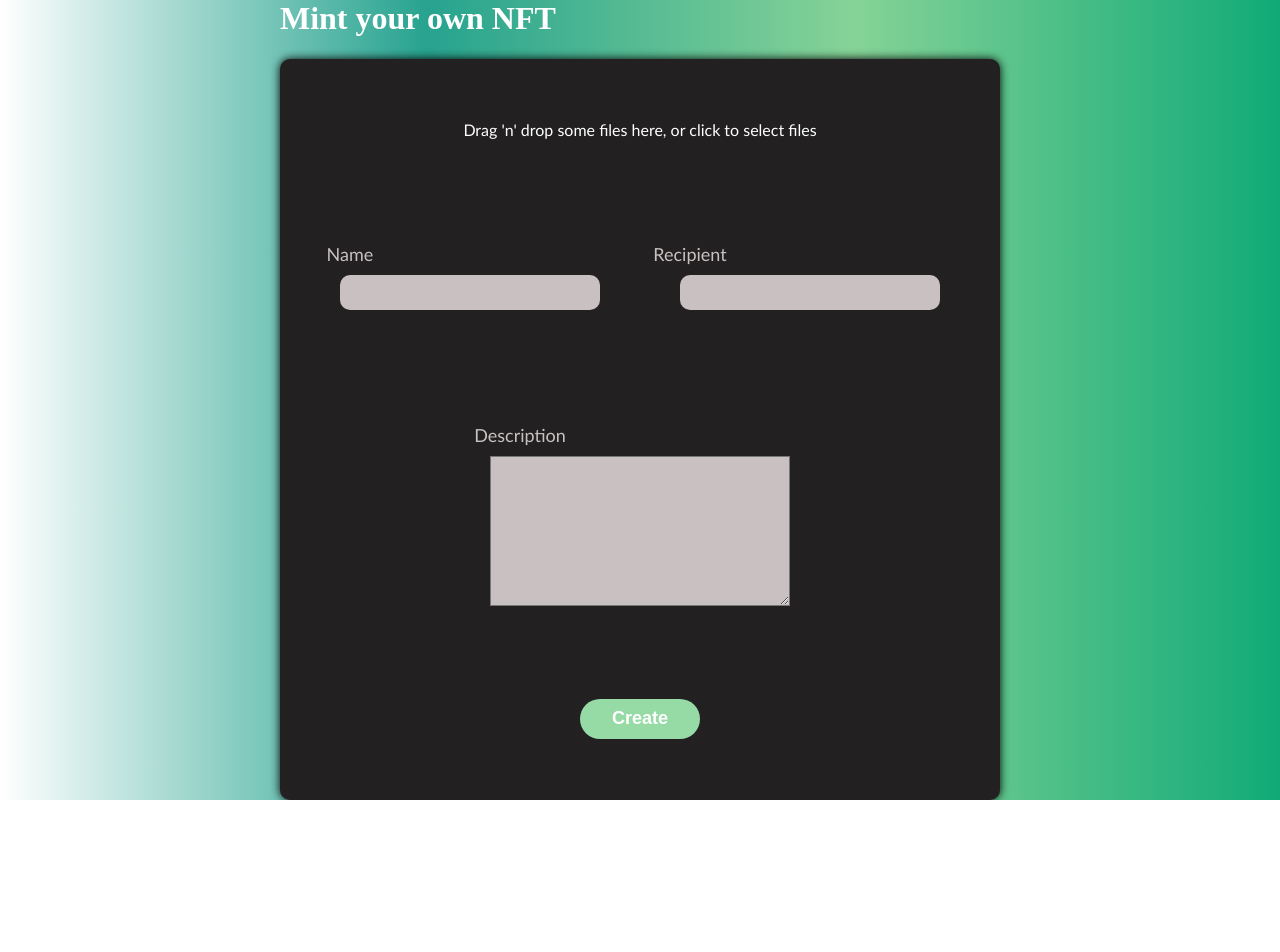
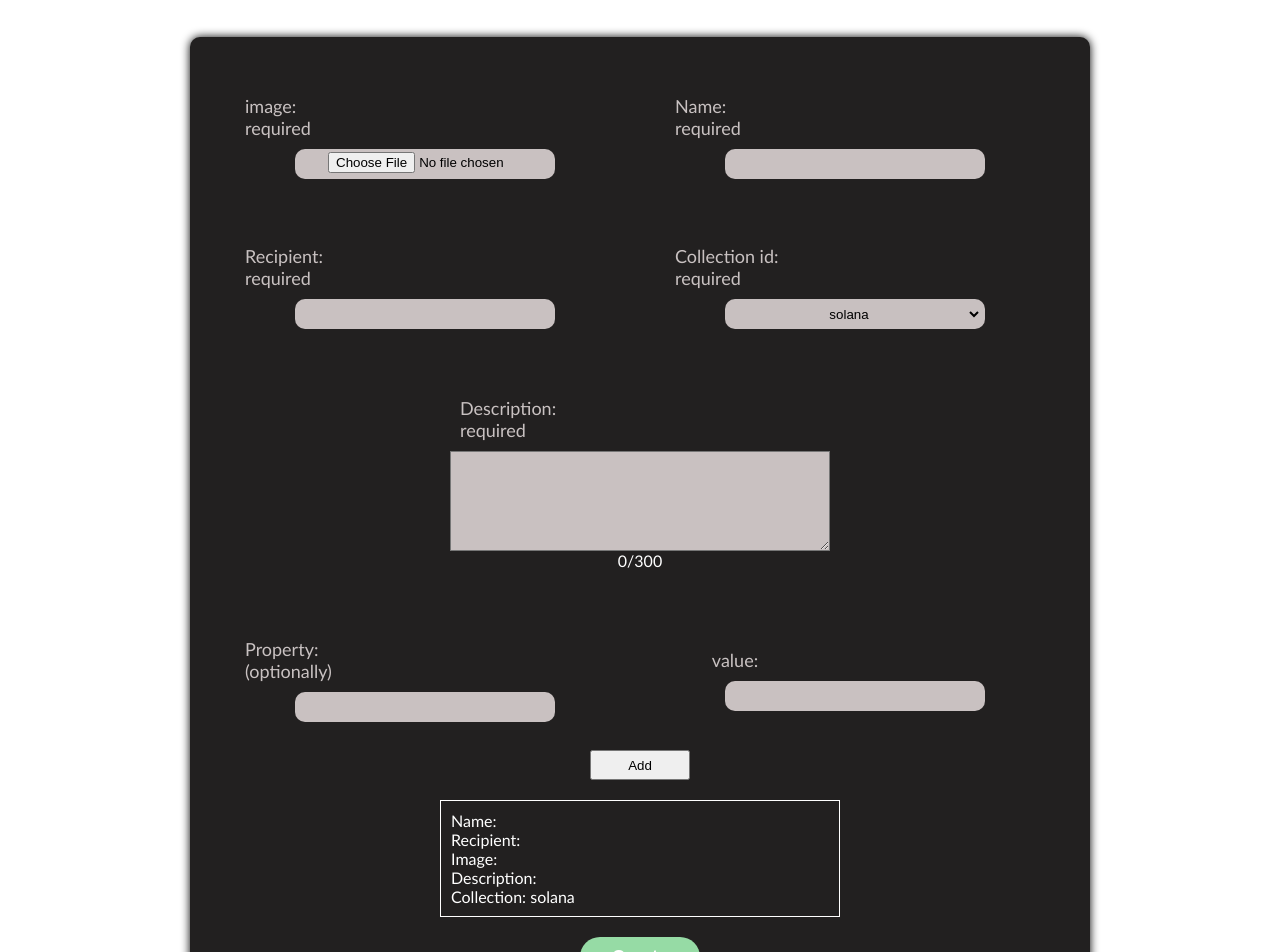
Before and after one commit to Leandro-Larrea/neefter-challenge, a React (Create React App) app: page / in a window 1280 px wide. Shown: the top 952 px of the page. Before the commit the page ends 800 px from the top, so only its background shows below. Built offline with nearby package versions, Linux system fonts and the light colour scheme.

Commit message:
working with pairs key values

```diff
--- a/package.json
+++ b/package.json
@@ -17,6 +17,7 @@
   "license": "ISC",
   "dependencies": {
     "axios": "^1.2.3",
+    "dotenv": "^16.0.3",
     "node-fetch": "^2.6.8",
     "react": "^18.2.0",
     "react-dom": "^18.2.0",
--- a/src/components/form.jsx
+++ b/src/components/form.jsx
@@ -6,17 +6,24 @@ import MyDropzone from "./dropzone";
 export const Form = ()=>{
 
     const [nft, setNft] = useState({
+        name: '',
         recipient: '',
-        name: '',
         image: '',
-        description: ''
+        description: '',
+        collection:"solana",
+        attributes:[]
+    })
+
+    const [property, setProperty] = useState({
+        nftKey: '',
+        nftValue: '',
     })
 
     const [loader,setLoader] = useState(false)
 
 
     const url = 'https://staging.crossmint.com/api/2022-06-09/collections/default-solana/nfts';
-  const createNft = (e)=>{
+    const createNft = (e)=>{
     e.preventDefault()
     setLoader(true)
     fetch(url, {
@@ -27,10 +34,10 @@ export const Form = ()=>{
           'x-project-id': '748a2029-cfd3-46d0-a9e6-fedba7ca80a2'
         },
         body: JSON.stringify( {
-              recipient: nft.recipient,
+              recipient: "email:" + nft.recipient + ":" + nft.collection,
               metadata: {
                   name: nft.name,
-                  image: nft.image,
+                  image: "https://www.shutterstock.com/image-photo/surreal-image-african-elephant-wearing-260nw-1365289022.jpg",
                   description: nft.description
                   }
               })
@@ -46,31 +53,92 @@ export const Form = ()=>{
     },[nft])
 
     const handleInput = (e)=>{
-        setNft({...nft,[e.target.name]: e.target.value})
+        const {name, value} = e.target
+        console.log("name:",name, "value:",value)
+        if(name === "description" && value.length > 300) return
+        if(name !== "description" && value.length > 100) return
+        setNft({...nft,[name]: value})
+    }
+
+    const handleProperty=(e)=>{
+        const {name, value} = e.target
+        if(name === "nftKey" && value.length > 227) return
+        setProperty({...property,[name]:value})
+    }
+
+    const createProperty = (e)=>{
+        e.preventDefault()
+        if(property.nftKey.length === 0 || property.nftValue.length === 0 ) return
+        setNft({...nft, attributes:[...nft.attributes,{trait_type: property.nftKey, value: property.nftValue}]})
+        setProperty({
+            nftKey: '',
+            nftValue: '',
+        })
+    }
+
+     function handleFileInputChange(e) {
+        const reader = new FileReader()
+        reader.readAsDataURL(e.target.files[0])
+        reader.onloadend =  () => {
+          setNft({...nft, [e.target.name]: reader.result})
+        }
     }
 
     return (
         <main className={style.main}>
             <h1>Mint your own NFT</h1>
             <form className={style.form} onSubmit={createNft}>
-                <MyDropzone></MyDropzone>
+                {/* <MyDropzone></MyDropzone> */}
                 <div className={style.containerItems}>
+                <div className={style.item}>
+                        <label className={style.label} htmlFor="image">image: {!nft.image.length && "required"}</label>
+                        <input name="image" className={style.input} type="file"  onChange={handleFileInputChange}></input>
+                    </div>
                     <div className={style.item}>
-                        <label className={style.label} htmlFor="name">Name</label>
+                        <label className={style.label} htmlFor="name">Name: {!nft.name.length && "required"}</label>
                         <input name="name" className={style.input} type="text"  onChange={handleInput} value={nft.name}></input>
                     </div>
                     <div className={style.item}>
-                         <label className={style.label} htmlFor="name">Recipient</label>
+                         <label className={style.label} htmlFor="recipient">Recipient: {!nft.recipient.length && "required"}</label>
                         <input name="recipient" className={style.input} type="text" onChange={handleInput} value={nft.recipient}></input>
+                    </div>
+                    <div className={style.item}>
+                         <label className={style.label} htmlFor="recipient">Collection id: {!nft.recipient.length && "required"}</label>
+                        <select name="collection" value={nft.collection} onChange={handleInput}>
+                            <option>solana</option>
+                            <option>polygon</option>
+                        </select>
                     </div>
                 </div>
                 <div className={style.item}>
-                         <label className={style.label} htmlFor="name">Description</label>
+                        <label className={style.label} htmlFor="description">Description: {!nft.description.length && "required"}</label>
                         <textarea name="description" className={style.textarea} type="text" onChange={handleInput} value={nft.description}></textarea>
+                        <p className={style.textLength}>{nft.description.length}/300</p>
+                </div>
+                <div className={style.containerItems}>
+                    <div className={style.item}>
+                        <label className={style.label} htmlFor="nftKey">Property: (optionally)</label>
+                        <input onChange={handleProperty} name="nftKey" className={style.input} type="text"  value={property.nftKey}></input>
                     </div>
+                    <div className={style.item}>
+                         <label className={style.label} htmlFor="nftValue">value:</label>
+                        <input onChange={handleProperty} name="nftValue" className={style.input} type="text" value={property.nftValue}></input>
+                    </div>
+                    <button onClick={createProperty} className={style.properties}>Add</button>
+                </div>
+                <section className={style.nftContainer}>
+                    {Object.keys(nft).filter((e)=> e !== "attributes").map(e=> <p className={style.nftKey} key={e}>{e}: {nft[e]}</p>)}
+                    {nft.attributes?.map((e,i)=>
+                        <div style={{margin:"16px 0"}} key={i}>
+                            <p>{`Attribute ${i + 1}:`}</p>
+                            <p style={{color:"white"}}> {e.trait_type}: {e.value}</p>
+                        </div>
+                    )}
+                </section>
                 {!loader?<button type="submit" className={style.button}>Create</button>:
                     <button  className={style.buttonLoading}></button>}
             </form>
+
         </main>
     )
 }
--- a/src/styles/form.module.css
+++ b/src/styles/form.module.css
@@ -6,19 +6,21 @@
 
 .main{
     min-height: 100vh;
-    background:  linear-gradient(90deg,rgba(231, 217, 217, 0), rgb(39, 163, 143),rgb(134, 211, 151), rgb(16, 170, 119));
     display: grid;
     justify-content: center;
 }
 
 h1{
     color: white;
+    width: 100%;
+    text-align: center;
 }
 
 .form{
     display: flex;
     font-family: 'Trebuchet MS', 'Lucida Sans Unicode', 'Lucida Grande', 'Lucida Sans', Arial, sans-serif;
     flex-direction: column;
+    flex-wrap: wrap;
     width: 100%;
     max-width: 900px;
     justify-content: space-around;
@@ -28,10 +30,13 @@ h1{
     box-shadow: 0 0 10px black;
     border-radius: 10px;
     padding: 20px;
+    gap: 20px;
 }
 
 .containerItems{
     display: flex;
+    flex-wrap: wrap;
+    justify-content: space-around;
     width: 100%;
 }
 
@@ -43,36 +48,37 @@ h1{
     justify-content: center;
     align-items: center;
     width: 100%;
-    max-width: 800px;
-    min-height: 100px;
+    max-width: 400px;
+    min-height: 150px;
     border-radius: 15px;
     padding: 10px;
     overflow: hidden;
-
 }
 
-
+p{
+    color: white;
+}
 
 .input ,select{
     outline: none;
-    height: 35px;
-    width: 40%;
+    height: 30px;
+    width: 100%;
     border-radius: 10px;
     text-align: center;
     padding: 0 30px;
-    font-size: 18px;
-    min-width: 260px;
+    max-width: 260px;
     border: 3px solid transparent;
     background-color: rgba(236, 227, 227, 0.829);
 }
 
 .textarea{
     background: rgba(236, 227, 227, 0.829);
-    height: 150px;
-    width: 300px;
+    height: 100px;
+    width: 100%;
+    max-width: 600px;
     outline: none;
+    padding: 10px;
 }
-
 
 .label{
     font-size: 18px;
@@ -117,6 +123,12 @@ input:hover, input:focus{
     height: 40px;
 }
 
+.properties{
+    height: 30px;
+    align-self: flex-end;
+    width: 100px;
+}
+
 .buttonOff{
     display: none;
 }
@@ -137,6 +149,19 @@ input:hover, input:focus{
     animation: button-loading-spinner 1s ease infinite;
   }
 
+.nftContainer{
+    width: 100%;
+    max-width: 400px;
+    border: 1px solid white;
+    padding: 10px;
+    width: 100%;
+
+}
+
+.nftContainer .nftKey::first-letter{
+    text-transform: capitalize;
+}
+
   @keyframes button-loading-spinner {
     from {
       transform: rotate(0turn);
```
Also changed, not shown: 2 other files (tests, documents, lock files or other folders).
